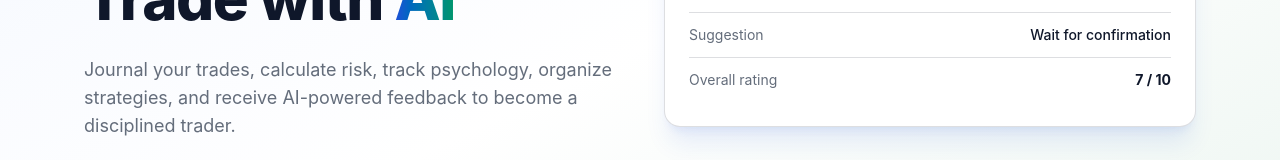
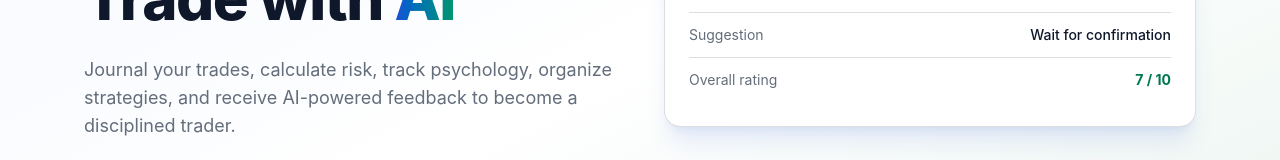
Before and after one commit to vineet6389kg/TradeVault, a React app in the folder frontend/: page / in a window 1280 px wide. Shown: the part 329-489 px from the top of the page. Built offline with nearby package versions, Linux system fonts and the light colour scheme; no server answers; the HTML template or start-up script is replaced by a standard one.

Commit message:
feat: add styling for profit and loss

```diff
--- a/frontend/src/index.css
+++ b/frontend/src/index.css
@@ -13,8 +13,10 @@
 
   --color-secondary: oklch(0.54615 0.21521 262.881);
   --color-accent: oklch(0.59597 0.12742 163.225);
+
+  --color-profit: oklch(0.5 0.12 163);
+  --color-loss: oklch(0.52 0.19 27);
 }
-
 
 html {
   scroll-behavior: smooth;
```
